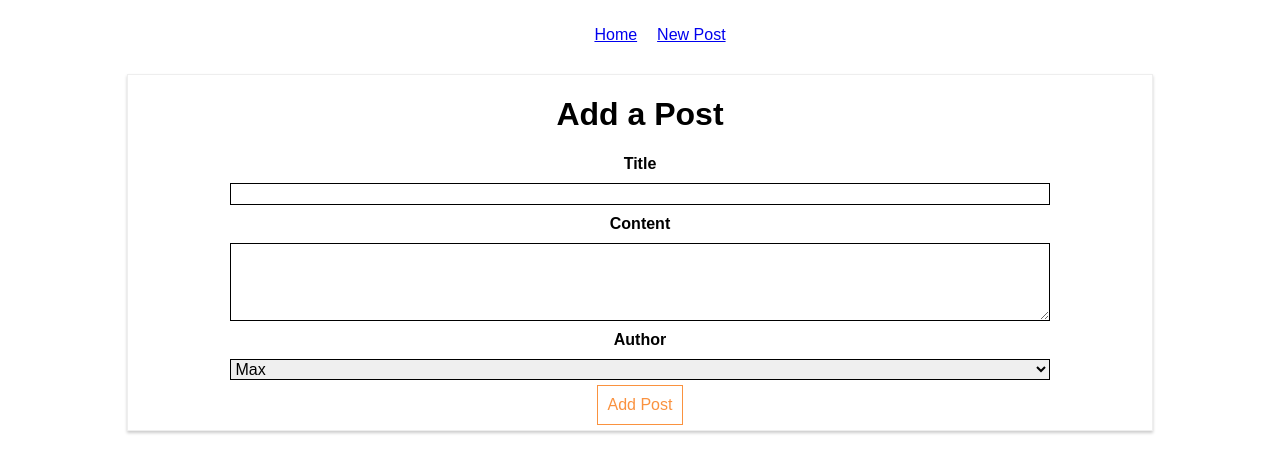
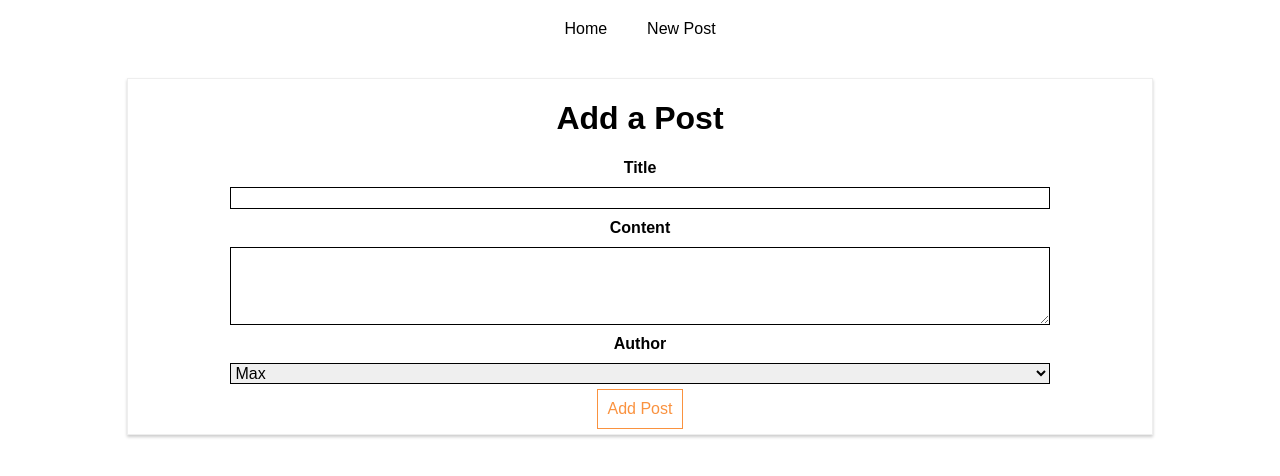
Before and after one commit to GaneshNagu/React-Http-requests, a React app: page /new-post in a window 1280 px wide. Shown: the top 476 px of the page. Built offline with nearby package versions, Linux system fonts and the light colour scheme.

Commit message:
redirection using the link in posts

```diff
--- a/src/containers/Blog/Blog.css
+++ b/src/containers/Blog/Blog.css
@@ -18,13 +18,14 @@
   margin: 20px;
 }
 
-.Blog Link {
+.Blog a {
   text-decoration: none;
   color: black;
 }
 
-.Blog Link:hover,
-.Blog Link:active {
+.Blog a:hover,
+.Blog a:active,
+.Blog a.active{
   color: orange;
 }
 
--- a/src/containers/Blog/Blog.js
+++ b/src/containers/Blog/Blog.js
@@ -3,34 +3,30 @@ import Posts from '../Posts/Posts';
 import { withRouter } from 'react-router-dom';
 
 
-// import FullPost from "../FullPost/FullPost";
+import FullPost from "../FullPost/FullPost";
 import NewPost from "../NewPost/NewPost";
 import classes from "./Blog.css";
-import { Route, Link } from 'react-router-dom';
+import { Route, NavLink,Switch } from 'react-router-dom';
+// import post from "../../components/Post/Post";
 
 class Blog extends Component {
   state = {
   }
 
-  componentDidMount() {
-    console.log(this.props)
-  }
-
-
 
   render() {
     return (
-      <div>
+      <div className={classes.Blog}>
         <header className={classes.Navigion}>
           <nav>
             <ul>
               <li>
-                <Link to="/">Home</Link>
+                <NavLink exact to="/" activeStyle={{color:'#fa923f', textDecoration:'underline'}}>Home</NavLink>
               </li>
               <li>
-                <Link to={{
+                <NavLink exact to={{
                   pathname: this.props.match.url + 'new-post'
-                }}> New Post </Link>
+                }}> New Post </NavLink>
               </li>
             </ul>
 
@@ -39,9 +35,10 @@ class Blog extends Component {
 
         <Route path='/' exact component={Posts} />
         {/* <Route path='/' exact component={FullPost} /> */}
-
+        <Switch>
         <Route path='/new-post' component={NewPost} />
-
+        <Route path='/:id' component={FullPost} />
+        </Switch>
 
 
         {/* <section>
--- a/src/containers/FullPost/FullPost.js
+++ b/src/containers/FullPost/FullPost.js
@@ -9,17 +9,20 @@ class FullPost extends Component {
     loadeddata: null,
   };
 
-  componentDidUpdate() {
-    if (this.props.id) {
+  componentDidMount() {
+    console.log(this.props);
+    if (this.props.match.params.id) {
       if (
         !this.state.loadeddata ||
-        (this.state.loadeddata && this.state.loadeddata.id !== this.props.id)
+        (this.state.loadeddata && this.state.loadeddata.id !== this.props.match.params.id)
       ) {
         axios
-          .get("https://jsonplaceholder.cypress.io/posts/" + this.props.id)
+          .get("https://jsonplaceholder.cypress.io/posts/" + this.props.match.params.id)
           .then((response) => {
             this.setState({ loadeddata: response.data });
             console.log(this.state.loadeddata);
+          }).catch(error=>{
+            console.log(error);
           });
       }
     }
@@ -28,7 +31,7 @@ class FullPost extends Component {
   render() {
     let post = <p style={{ textAlign: "center" }}>Please select a Post!</p>;
 
-    if (this.props.id) {
+    if (this.props.match.params.id) {
 
       post = (
         <Loader
--- a/src/containers/Posts/Posts.js
+++ b/src/containers/Posts/Posts.js
@@ -2,7 +2,7 @@ import React, { Component } from 'react';
 import axios from "axios";
 import Post from "../../components/Post/Post";
 import classes from './Posts.css';
-
+import { Link } from 'react-router-dom';
 
 class Posts extends Component {
   state = {
@@ -45,14 +45,15 @@ class Posts extends Component {
 
     if (!this.errorpostval) {
       postsrnder = this.state.posts.map((repvalue) => {
-        return (<
-          Post title={repvalue.title}
-          key={repvalue.id}
+        return (
+          <Link to={'/'+repvalue.id} key={repvalue.id}>
+          <Post title={repvalue.title}
           author={repvalue.author}
           clicked={
             () => this.ClickedHandler(repvalue.id)
           }
         />
+        </Link>
         );
       });
 
```
